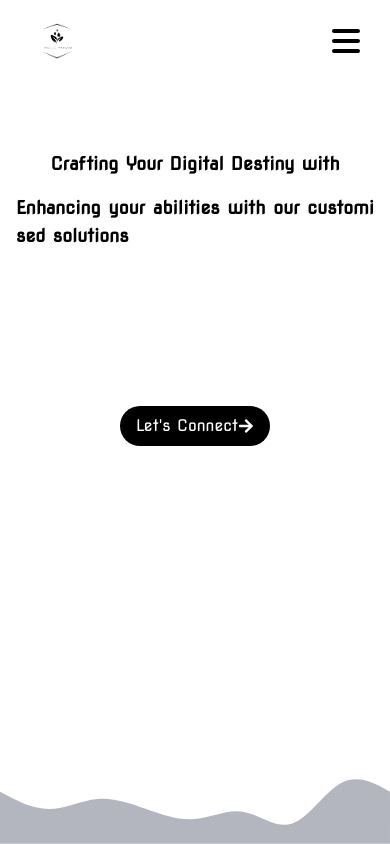
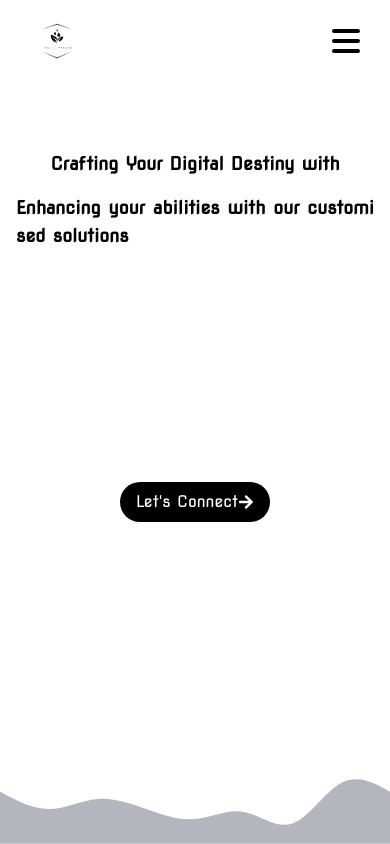
Before and after one commit to SuhasLingam/Agile-YANAM-Web, a React (Vite) app in the folder client/: page / in a window 390 px wide. Built offline with nearby package versions, Linux system fonts and the light colour scheme.

Commit message:
modified About and homeBanner

```diff
--- a/client/src/components/AboutUs/about.jsx
+++ b/client/src/components/AboutUs/about.jsx
@@ -20,7 +20,7 @@ const about = () => {
         <div className="relative flex flex-row items-center justify-center w-full h-screen">
           <div className="absolute shadow-2xl shadow-black flex left-[4%] md:left-[28%] items-center justify-center border-black border-2 top-0 md:top-0 md:w-[25%] w-[50%] md:h-[70%] h-[60%] bg-[#FFB5B5] rounded-3xl">
             <div className="relative w-full h-full">
-              <div className="md:-top-[7%] md:text-xl text-sm -top-[6%] rounded-3xl border-2 flex justify-center items-center border-black md:left-[22%] left-[20%] md:w-[60%] w-[65%] md:h-[16%] h-[17%] bg-[#FFD600] absolute">
+              <div className="md:-top-[7%] md:text-xl  text-xs font-bold -top-[6%] rounded-3xl border-2 flex justify-center items-center border-black md:left-[22%] left-[20%] md:w-[60%] w-[65%] md:h-[16%] h-[17%] bg-[#FFD600] absolute">
                 What Sets Us Apart
               </div>
             </div>
@@ -33,7 +33,7 @@ const about = () => {
           </div>
           <div className="absolute flex items-center shadow-2xl shadow-black justify-center bg-[#FFBD8E] border-black border-2 md:right-[25%] right-[4%] md:bottom-[10%] bottom-[8%] md:w-[25%] w-[50%] md:h-[70%] h-[60%] rounded-3xl">
             <div className="relative w-full h-full">
-              <div className="md:-top-[7%] md:text-xl text-sm -top-[6%] rounded-3xl border-2 flex justify-center items-center border-black md:left-[22%] left-[20%] md:w-[60%] w-[65%] md:h-[16%] h-[17%] bg-[#FFD600] absolute">
+              <div className="md:-top-[7%] md:text-xl text-xs font-bold  -top-[6%] rounded-3xl border-2 flex justify-center items-center border-black md:left-[22%] left-[20%] md:w-[60%] w-[65%] md:h-[16%] h-[17%] bg-[#FFD600] absolute">
                 Why Choose Us
               </div>
             </div>
--- a/client/src/components/home/homeBanner.jsx
+++ b/client/src/components/home/homeBanner.jsx
@@ -12,7 +12,7 @@ const homeBanner = () => {
           Enhancing your abilities with our customised solutions
         </p>
       </div>
-      <div className="flex items-center justify-center md:mt-[10%] mt-[40%]">
+      <div className="flex items-center justify-center md:mt-[10%] mt-[20%]">
         <a
           href="https://forms.gle/gC14oUFKpQCQS21T7"
           className="md:p-3 md:px-6 flex flex-row items-center justify-center p-2 px-4 text-white bg-black rounded-full"
@@ -20,7 +20,7 @@ const homeBanner = () => {
           Let's Connect <FaArrowRight />
         </a>
       </div>
-      <div className="relative w-full h-[60%] ">
+      <div className="relative w-full md:h-[60%]  h-[20%]">
         {" "}
         <svg
           className="absolute bottom-0"
```
